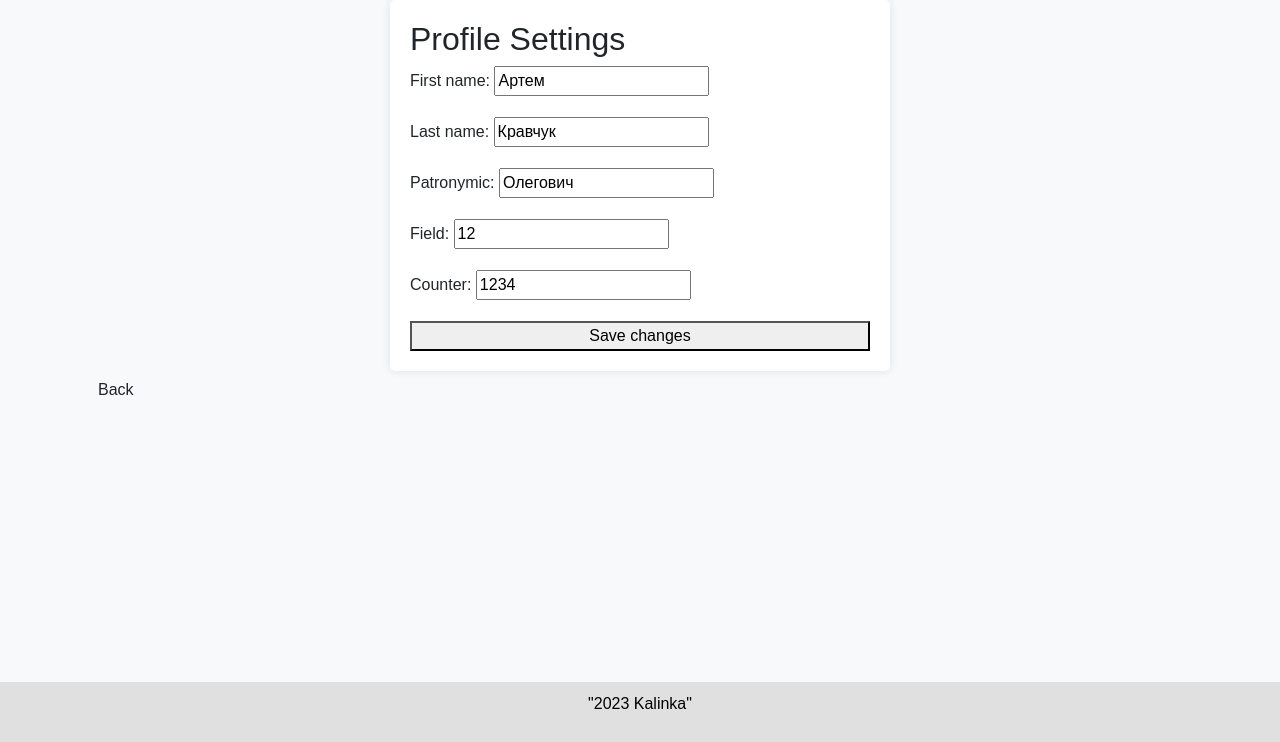
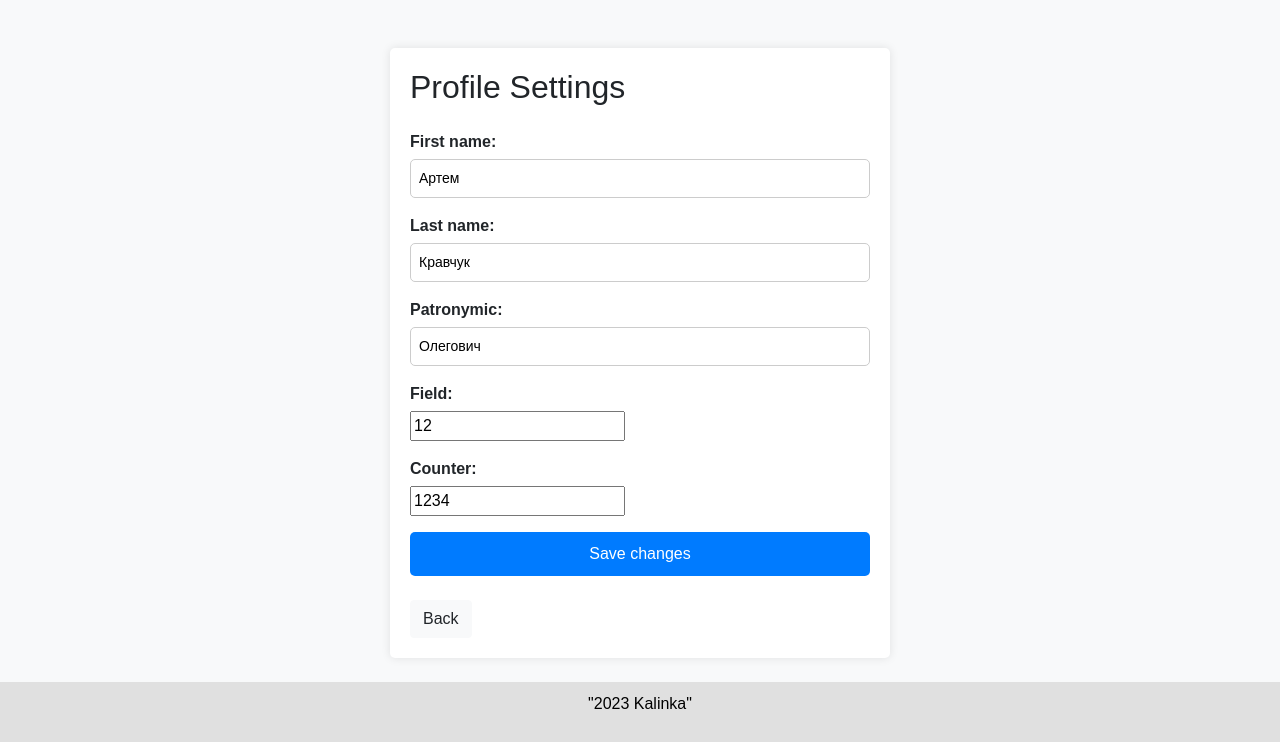
Before and after one commit to infizstudent/kalinka, a Django app: a page that uses vebschet/templates/vebschet/settings.html in a window 1280 px wide. Shown: the part 58-800 px from the top of the page. Run offline with Django 4.2, Linux system fonts and the light colour scheme; a user stored in the database is signed in; data comes from the database, SQL or seed files in the repository; both versions use the stored data as it was after the commit; some libraries are stand-ins or nearby versions.

Commit message:
add new column, fix counter in adminer

```diff
--- a/vebschet/admin.py
+++ b/vebschet/admin.py
@@ -10,6 +10,10 @@ class UserProfileAdmin(admin.ModelAdmin):
 
 @admin.register(MeterReading)
 class MeterReadingAdmin(admin.ModelAdmin):
-    list_display = ['user', 'reading', 'date']
+    list_display = ('user', 'get_user_counter', 'reading', 'date')
     search_fields = ['user__username']
     list_filter = ['date']
+
+    def get_user_counter(self, obj):
+        return obj.counter.counter
+    get_user_counter.short_description = 'Counter'
--- a/vebschet/models.py
+++ b/vebschet/models.py
@@ -3,6 +3,7 @@ from django.contrib.auth.models import User
 
 
 class UserProfile(models.Model):
+    objects = None
     user = models.OneToOneField(User, on_delete=models.CASCADE)
     first_name = models.CharField(max_length=100, null=True, blank=True)
     last_name = models.CharField(max_length=100, null=True, blank=True)
@@ -21,7 +22,12 @@ class MeterReading(models.Model):
     user = models.ForeignKey(User, on_delete=models.CASCADE)
     reading = models.PositiveIntegerField()
     date = models.DateTimeField(auto_now_add=True)
-    counter = models.ForeignKey(UserProfile, null=True, blank=True, on_delete=models.SET_NULL)
+    counter = models.ForeignKey('vebschet.UserProfile', null=True, blank=True, on_delete=models.SET_NULL)
+    howireceive = models.CharField(max_length=255, null=True, blank=True)
 
     def __str__(self):
         return f'{self.user.username} reading'
+
+    def save(self, *args, **kwargs):
+        self.howireceive = "add from the system"
+        super().save(*args, **kwargs)
--- a/vebschet/templates/vebschet/reading_list.html
+++ b/vebschet/templates/vebschet/reading_list.html
@@ -34,11 +34,13 @@
         <tr>
             <th>Date</th>
             <th>Meter Reading</th>
+            <th>How I Receive</th> <!-- new header -->
         </tr>
         {% for reading in meter_readings %}
         <tr>
             <td>{{ reading.date }}</td>
             <td>{{ reading.reading }}</td>
+            <td>{{ reading.howireceive }}</td> <!-- new data column -->
         </tr>
         {% endfor %}
     </table>
--- a/vebschet/templates/vebschet/settings.html
+++ b/vebschet/templates/vebschet/settings.html
@@ -1,14 +1,81 @@
 {% extends "base_generic.html" %}
 
 {% block content %}
-
-<div class="custom-container">
-  <h2>Profile Settings</h2>
-  <form method="POST">
+<style>
+    h1 {
+      text-align: center;
+      margin-bottom: 20px;
+    }
+    form {
+      text-align: left;
+      margin-bottom: 20px;
+    }
+    label {
+      font-weight: bold;
+      display: block;
+      margin-bottom: 5px;
+    }
+    input[type="text"] {
+      width: 100%;
+      padding: 8px;
+      font-size: 14px;
+      border: 1px solid #ccc;
+      border-radius: 5px;
+      -webkit-appearance: none;
+      -moz-appearance: none;
+      appearance: none;
+    }
+    button[type="submit"] {
+      display: flex;
+      justify-content: center;
+      align-items: center;
+      padding: 10px 20px;
+      font-size: 16px;
+      background-color: #007bff;
+      border: none;
+      color: #fff;
+      border-radius: 5px;
+      cursor: pointer;
+      margin-bottom: 15px;
+    }
+    button[type="submit"]:hover {
+      background-color: #0056b3;
+    }
+    #user-info {
+      margin-top: 10px;
+    }
+    #user-info p {
+      margin-bottom: 5px;
+    }
+    #user-info strong {
+      font-weight: bold;
+    }
+    .logout-btn {
+      display: flex;
+      justify-content: center;
+      align-items: center;
+      padding: 10px 20px;
+      font-size: 16px;
+      background-color: #6c757d;
+      border: none;
+      color: #fff;
+      border-radius: 5px;
+      cursor: pointer;
+    }
+    .logout-btn:hover {
+      background-color: #5a6268;
+    }
+    .smaller-text {
+      font-size: 12px;
+    }
+</style>
+<div class="custom-container my-5">
+  <h2 class="mb-4">Profile Settings</h2>
+  <form method="POST" class="mb-4">
     {% csrf_token %}
     {{ form.as_p }}
-    <button type="submit">Save changes</button>
+    <button type="submit" class="btn btn-primary">Save changes</button>
   </form>
+  <a href="{% url 'counter' username=request.user.username %}" class="btn btn-light">Back</a>
 </div>
-  <a href="{% url 'counter' username=request.user.username %}" class="btn btn-light">Back</a>
 {% endblock %}
--- a/vebschet/views.py
+++ b/vebschet/views.py
@@ -49,18 +49,14 @@ class CustomLoginView(LoginView):
             return reverse('profile', args=[username])
 
 
-def index(request):
-    return render(request, 'vebschet/index.html')
-
-
 def register(request):
     if request.method == 'POST':
         form = UserRegisterForm(request.POST)
         if form.is_valid():
             user = form.save()
-            UserProfile.objects.create(user=user)  # Создание UserProfile при регистрации
+            UserProfile.objects.create(user=user)
             username = form.cleaned_data.get('username')
-            login(request, user)  # войти в систему после регистрации
+            login(request, user)
             messages.success(request, f'Your account has been created! You are now able to log in')
             return redirect('profile', username=username)
     else:
@@ -82,12 +78,16 @@ def counter_view(request, username):
             meter_reading = form.save(commit=False)
             meter_reading.user = user
             meter_reading.counter = user_profile
+
+            meter_reading.howireceive = "add from the system"
+
             meter_reading.save()
             return redirect('reading_list', username=username)
     else:
         form = MeterReadingForm(initial={'user': user})
 
     return render(request, 'vebschet/counter.html', {'form': form, 'username': username})
+
 
 
 @login_required
@@ -124,8 +124,12 @@ def settings(request, username):
         if form.is_valid():
             form.save()
             messages.success(request, 'Profile updated successfully')
-            return redirect('counter', username=username) # Change is here
+            return redirect('counter', username=username)
     else:
         form = UserProfileForm(instance=user_profile)
 
     return render(request, 'vebschet/settings.html', {'form': form})
+
+
+def index(request):
+    return render(request, 'vebschet/index.html')
```
Also changed, not shown: kalinka_db.sqlite3.
